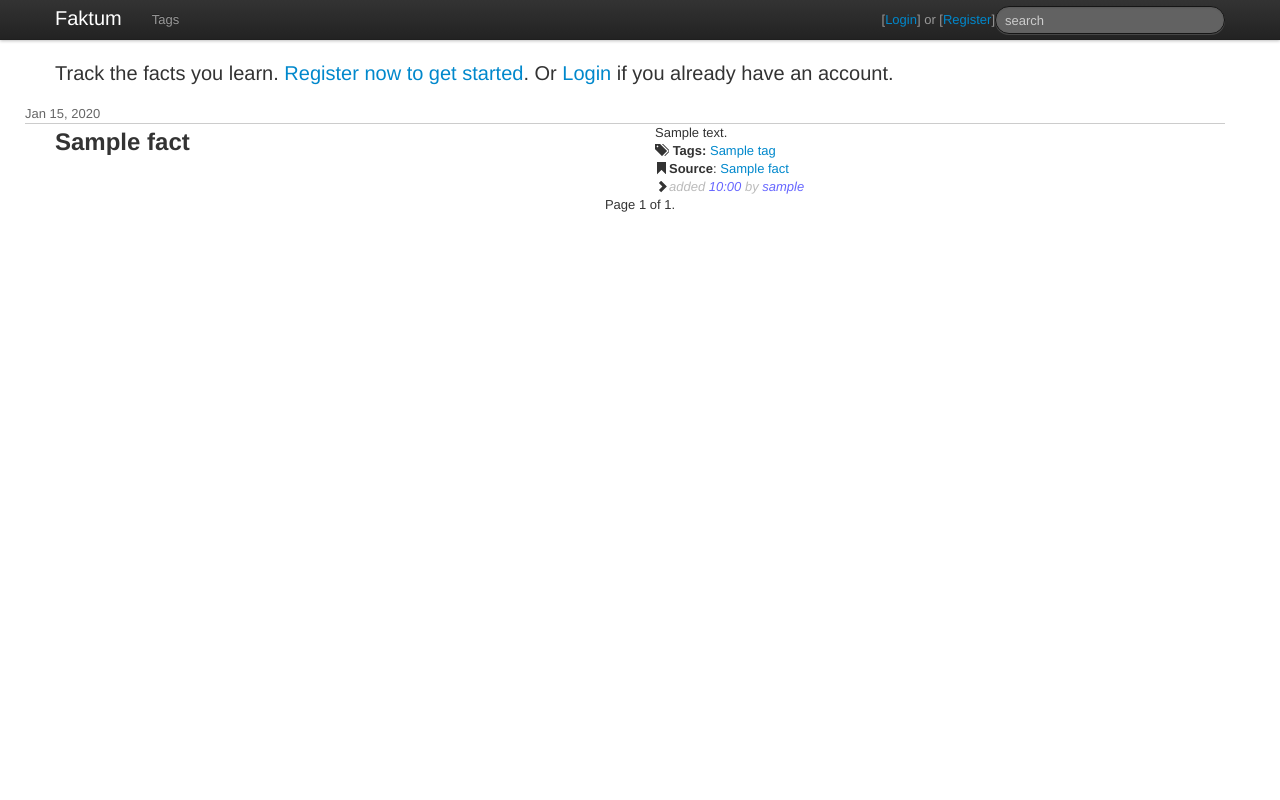
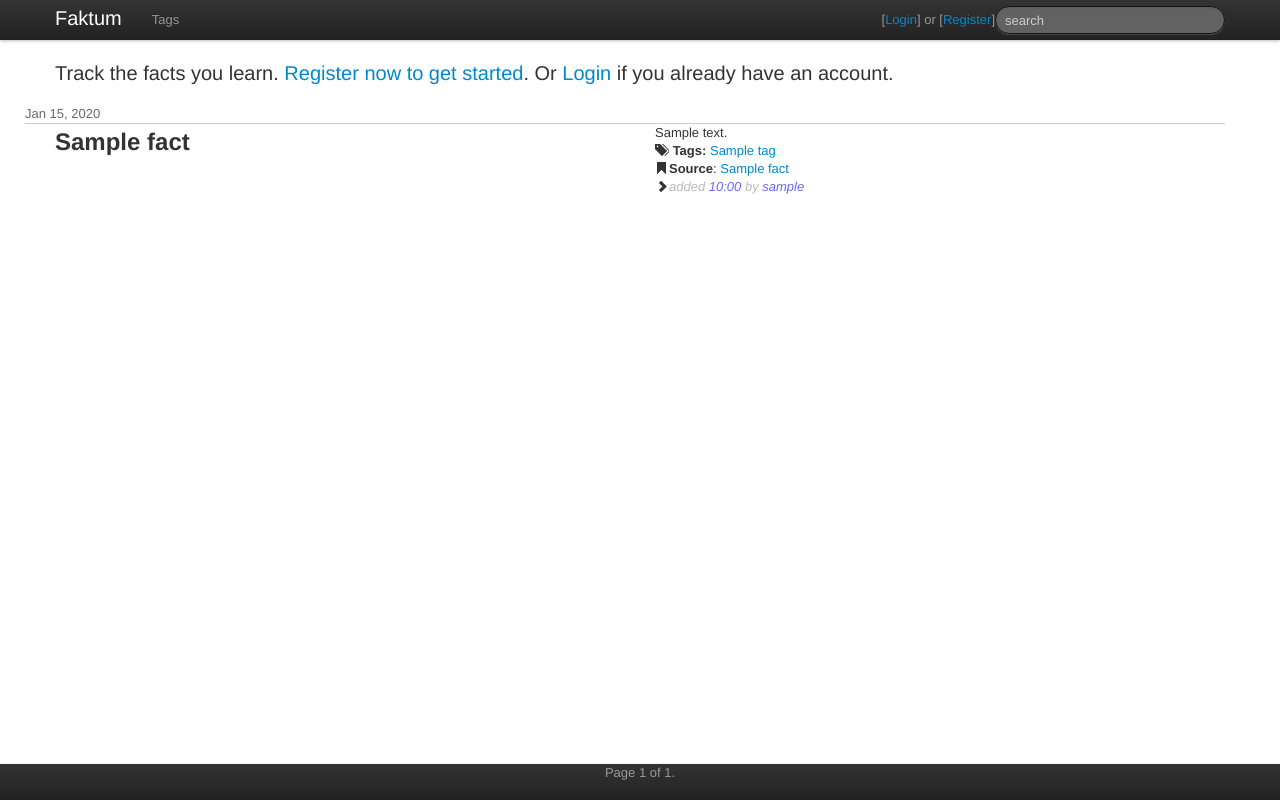
Before and after one commit to thraxil/faktum, a Django app: template templates/main/index.html in a window 1280 px wide. Run offline with Django 3.2, Linux system fonts and the light colour scheme; the template is opened without the code that fills it: most values are stand-ins (such as "Sample title", 1, 10 or a date in 2020); some libraries are stand-ins or nearby versions.

Commit message:
stick the pagination to the bottom

```diff
--- a/media/css/main.css
+++ b/media/css/main.css
@@ -22,3 +22,7 @@ display: none;
 .add-fact {
 
 }
+
+.bumper {
+  height: 100px;
+}
--- a/templates/main/index.html
+++ b/templates/main/index.html
@@ -71,6 +71,11 @@ Or <a href="/accounts/login/?next=/">Login</a> if you already have an account.
 {% include "main/fact_include.html" %}
 {% endfor %}
 
+<div class="bumper"></div>
+
+<div class="navbar navbar-fixed-bottom">
+<div class="navbar-inner">
+    <div class="container">
 <ul class="pager">
     {% if facts.has_previous %}
     <li>
@@ -86,6 +91,9 @@ Or <a href="/accounts/login/?next=/">Login</a> if you already have an account.
     </li>
     {% endif %}
 </ul>
+</div>
+</div>
+</div>
 
 <script>
 var toggleForm = function() {
```
